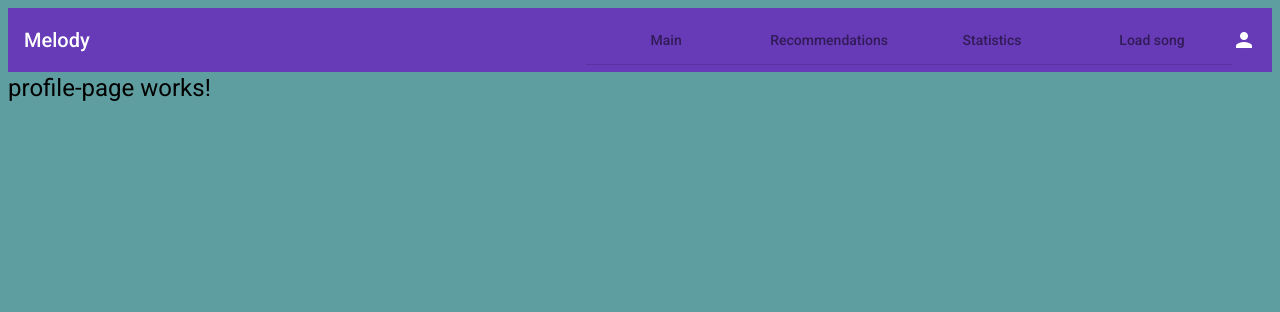
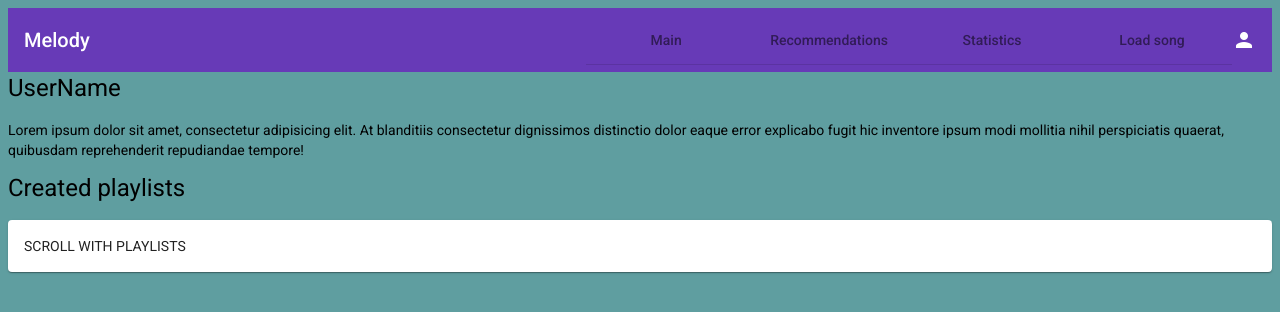
Before and after one commit to Erbidium/Melody, an Angular app in the folder frontend/: page /profile in a window 1280 px wide. Shown: the top 312 px of the page. Built offline with nearby package versions, Linux system fonts and the light colour scheme; sample sign-in values are in the browser's storage.

Commit message:
Add basic profile page layout

```diff
--- a/frontend/src/app/modules/melody/melody-page/melody-page.component.html
+++ b/frontend/src/app/modules/melody/melody-page/melody-page.component.html
@@ -15,13 +15,13 @@
             Create new
         </button>
     </div>
-    <div>
+    <mat-card>
         SCROLL WITH PLAYLISTS
-    </div>
+    </mat-card>
     <h1>
         Your favourite playlists of other users
     </h1>
-    <div>
+    <mat-card>
         SCROLL WITH PLAYLISTS
-    </div>
+    </mat-card>
 </div>
--- a/frontend/src/app/modules/profile/profile-page/profile-page.component.html
+++ b/frontend/src/app/modules/profile/profile-page/profile-page.component.html
@@ -1,3 +1,10 @@
 <app-header>
 </app-header>
-<h1>profile-page works!</h1>
+<h1>UserName</h1>
+<p>Lorem ipsum dolor sit amet, consectetur adipisicing elit. At blanditiis consectetur dignissimos distinctio dolor eaque error explicabo fugit hic inventore ipsum modi mollitia nihil perspiciatis quaerat, quibusdam reprehenderit repudiandae tempore!</p>
+<h1>
+    Created playlists
+</h1>
+<mat-card>
+    SCROLL WITH PLAYLISTS
+</mat-card>
--- a/frontend/src/app/modules/profile/profile.module.ts
+++ b/frontend/src/app/modules/profile/profile.module.ts
@@ -4,6 +4,7 @@ import { ProfileRoutingModule } from '@modules/profile/profile-routing.module';
 import { SharedModule } from '@shared/shared.module';
 
 import { ProfilePageComponent } from './profile-page/profile-page.component';
+import {MaterialModule} from "@shared/material/material.module";
 
 @NgModule({
     declarations: [
@@ -13,6 +14,7 @@ import { ProfilePageComponent } from './profile-page/profile-page.component';
         CommonModule,
         ProfileRoutingModule,
         SharedModule,
+        MaterialModule,
     ],
 })
 export class ProfileModule { }
--- a/frontend/src/app/modules/recommendations/recommendations-page/recommendations-page.component.html
+++ b/frontend/src/app/modules/recommendations/recommendations-page/recommendations-page.component.html
@@ -1,3 +1,3 @@
 <app-header>
 </app-header>
-<h1>recommendations-page works!</h1>
+<h1>Recommendations</h1>
--- a/frontend/src/app/modules/statistics/statistics-page/statistics-page.component.html
+++ b/frontend/src/app/modules/statistics/statistics-page/statistics-page.component.html
@@ -1,3 +1,3 @@
 <app-header>
 </app-header>
-<h1>statistics-page works!</h1>
+<h1>Statistics</h1>
```
